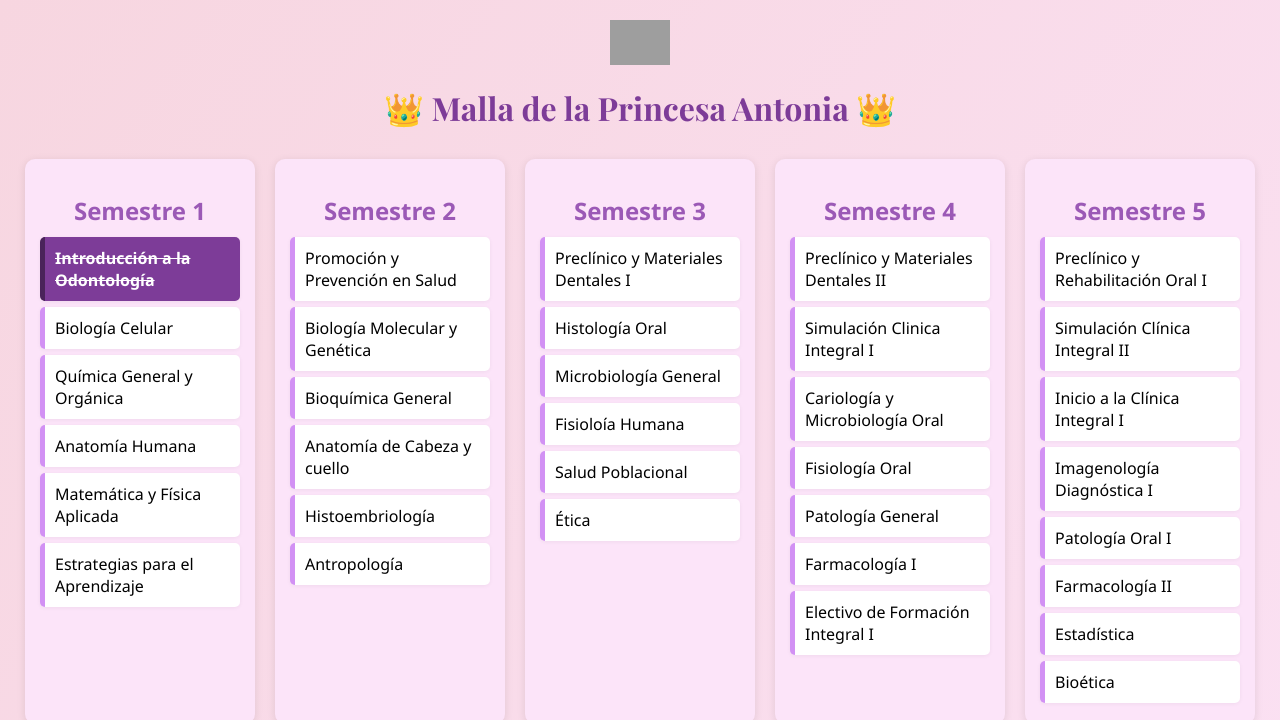
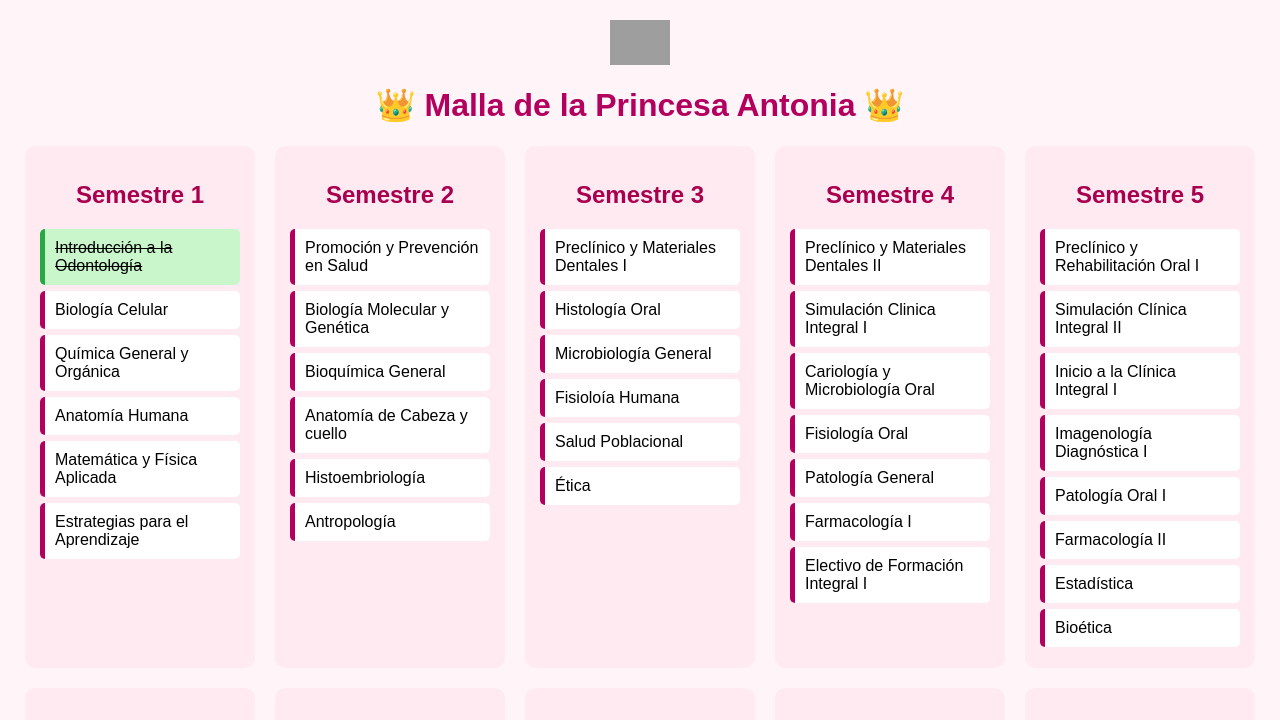
Before and after one commit to Russoo00/malla-curricular-1..00, a plain HTML site: page índice.html in a window 1280 px wide. Both pictures are taken after a click on the element "Introducción a la Odontología". Shown: the top 720 px of the page. Drawn offline with nearby package versions, Linux system fonts and the light colour scheme; grey boxes are pictures that could not be loaded.

Commit message:
Update estilos.css

```diff
--- a/estilos.css
+++ b/estilos.css
@@ -1,18 +1,13 @@
-@import url('https://fonts.googleapis.com/css2?family=Playfair+Display:wght@700&display=swap');
-
 body {
-  font-family: 'Segoe UI', Tahoma, Geneva, Verdana, sans-serif;
-  background: linear-gradient(to bottom right, #f7d6e0, #fce4f9);
+  font-family: sans-serif;
+  background: #fff5f8;
   padding: 20px;
   margin: 0;
 }
 
 h1 {
   text-align: center;
-  color: #7d3c98;
-  margin-bottom: 30px;
-  font-family: 'Playfair Display', serif;
-  font-size: 32px;
+  color: #b3005e;
 }
 
 .contenedor-malla {
@@ -23,71 +18,33 @@ h1 {
 }
 
 .semestre {
-  background: #fce4f9;
+  background: #ffeaf2;
   padding: 15px;
   border-radius: 10px;
   width: 200px;
-  box-shadow: 0 2px 8px rgba(0, 0, 0, 0.1);
-  transition: transform 0.3s;
-}
-
-.semestre:hover {
-  transform: scale(1.02);
 }
 
 .semestre h2 {
   text-align: center;
-  color: #9b59b6;
-  margin-bottom: 10px;
+  color: #a8004f;
 }
 
 .ramo {
   background: white;
   margin: 6px 0;
   padding: 10px;
-  border-left: 5px solid #d291f4;
+  border-left: 5px solid #b3005e;
   border-radius: 5px;
   cursor: pointer;
-  transition: all 0.3s ease;
-  box-shadow: 0 1px 4px rgba(0, 0, 0, 0.05);
+  transition: background 0.3s;
 }
 
 .ramo:hover {
-  background: #f6d8ff;
-  box-shadow: 0 0 8px #d9b3ff;
-  transform: scale(1.02);
+  background: #f0f0f0;
 }
 
 .aprobado {
   text-decoration: line-through;
-  background: #7d3c98;
-  border-left-color: #4a235a;
-  color: #fff;
-  font-weight: bold;
-  transition: all 0.5s ease;
-  animation: pop 0.25s ease;
+  background: #c9f7cb;
+  border-left-color: #28a745;
 }
-
-@keyframes pop {
-  0% { transform: scale(1); }
-  50% { transform: scale(1.15); }
-  100% { transform: scale(1); }
-}
-
-.mensaje-felicitacion {
-  opacity: 0;
-  transition: opacity 0.6s ease;
-  text-align: center;
-  font-family: 'Playfair Display', serif;
-  font-weight: 700;
-  color: #7d3c98;
-  font-size: 20px;
-  margin-top: 20px;
-  pointer-events: none;
-  user-select: none;
-  min-height: 28px;
-}
-
-.mensaje-felicitacion.visible {
-  opacity: 1;
-}
```
